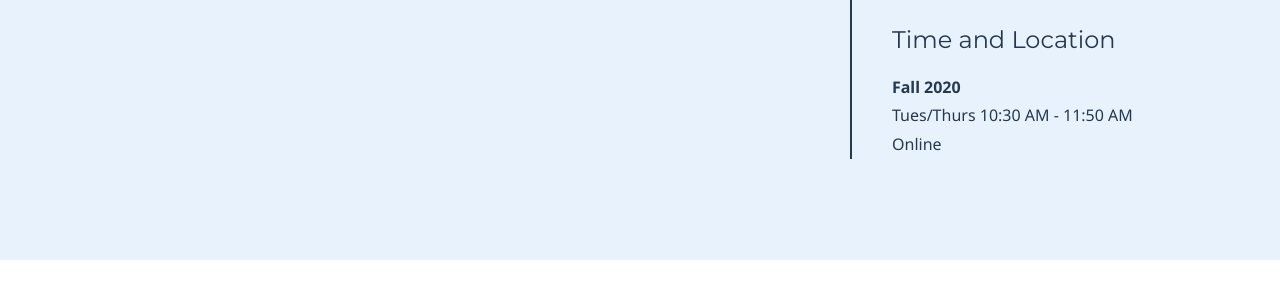
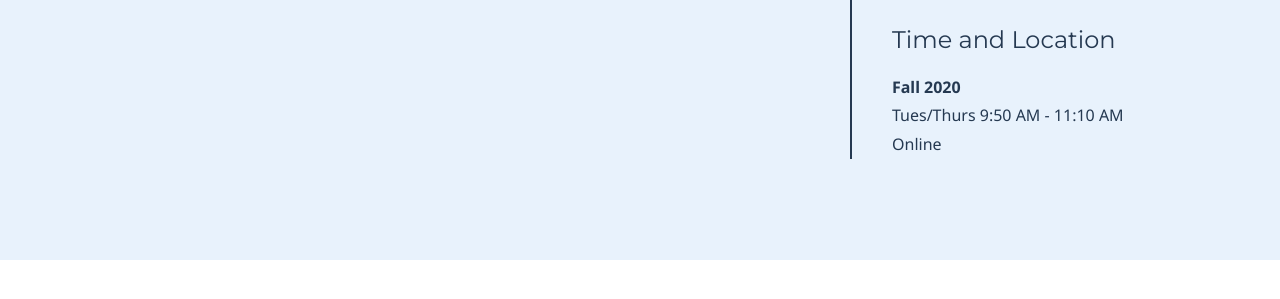
Before and after one commit to 15-440/website, a Jekyll site: the page built from schedule.md, in a window 1280 px wide. Shown: the part 453-752 px from the top of the page. Built offline with Jekyll 4.4.1, drawn with Linux system fonts in a browser that asks for light colours; a style sheet for code colours, icons or effects is not loaded; part of the change alters nothing that is shown.

Commit message:
schedule back, time fixed

```diff
--- a/_config.yml
+++ b/_config.yml
@@ -54,7 +54,7 @@ permalink: /:title/
 # Course logistics
 course:
     semester: Fall 2020
-    time: Tues/Thurs 10:30 AM - 11:50 AM
+    time: Tues/Thurs 9:50 AM - 11:10 AM
     venue: Online
     piazza: &pz 'piazza.com/cmu/fall2020/1544015640/home'
     queuestatus:
--- a/schedule.md
+++ b/schedule.md
@@ -21,7 +21,7 @@ micro_nav: false
 <link href="http://unpkg.com/skedj@4.1.0/build/bootstrap-table.css" rel="stylesheet">
 <script type="text/javascript" src="http://unpkg.com/skedj@4.1.0/build/skedj.js"></script>
 <script type="text/javascript">
-var url = "https://docs.google.com/spreadsheets/d/e/2PACX-1vR_43dIW4qV8eUWJHg9g_IIw4tAMg9Tz7RLcgU0P1C4U43_lxCNNw24_PjDzoAPuTTWCnXT_sXAqAIv/pub?output=csv";
+var url = "https://cors-anywhere.herokuapp.com/https://docs.google.com/spreadsheets/d/e/2PACX-1vR_43dIW4qV8eUWJHg9g_IIw4tAMg9Tz7RLcgU0P1C4U43_lxCNNw24_PjDzoAPuTTWCnXT_sXAqAIv/pub?output=csv";
 var rowcols = [
                 {
                   sheet_row_txt: "First Midterm Exam",
@@ -35,11 +35,15 @@ var rowcols = [
                 {
                   sheet_row_txt: "Second Midterm Exam",
                   color: "#ffe59a"
+                },
+                {
+                  sheet_row_txt: "Recitation",
+                  color: "#e8f2fc"
                 }
               ];
 console.log(rowcols);
 Skedj(url, "myskedj", {
-    columns_to_skip: ["Recitation Lead", "Teaching", "Travel Schedule"],
+    columns_to_skip: ["Recitation Lead", "Recitation", "Teaching", "Travel Schedule"],
     special_row_colors: rowcols
 });
 </script>
```
